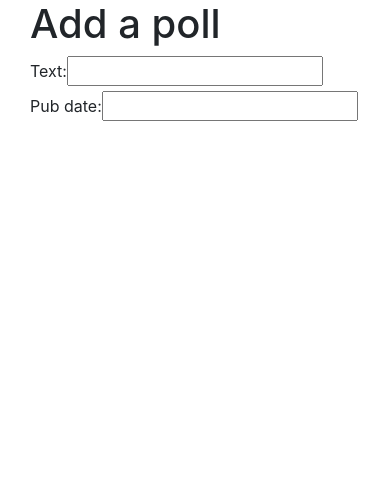
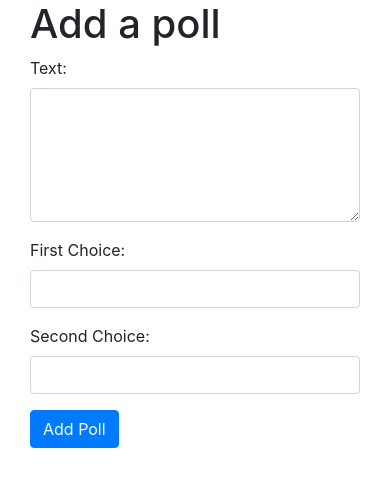
Before and after one commit to philippbruhin/pollme, a Django app: page /polls/add/ in a window 390 px wide. Shown: the part 56-543 px from the top of the page. Run offline with Django 3.2, Linux system fonts and the light colour scheme; the visitor is signed in with stand-in values (Sample User, id 1); some libraries are stand-ins or nearby versions.

Commit message:
styled add poll form

```diff
--- a/pollme/polls/forms.py
+++ b/pollme/polls/forms.py
@@ -3,6 +3,21 @@ from django import forms
 from .models import Poll
 
 class PollForm(forms.ModelForm):
+
+    choice1 = forms.CharField(
+                    label='First Choice',
+                    max_length=100,
+                    min_length=2,
+                    widget=forms.TextInput(attrs={'class': 'form-control'}))
+
+    choice2 = forms.CharField(
+                    label='Second Choice',
+                    max_length=100,
+                    min_length=2,
+                    widget=forms.TextInput(attrs={'class': 'form-control'}))
     class Meta:
         model = Poll
-        fields = '__all__'
+        fields = ['text', 'choice1', 'choice2']
+        widgets = {
+            'text': forms.Textarea(attrs={"class":"form-control", "rows": 5, "cols": 20})
+        }
--- a/pollme/polls/templates/polls/add_poll.html
+++ b/pollme/polls/templates/polls/add_poll.html
@@ -3,10 +3,19 @@
 {% block content %}
   <div class="container">
     <div class="row">
-      <div class="col">
+      <div class="col-sm-6 offset-sm-3">
         <h1>Add a poll</h1>
-        {{ form }}
-
+        <form action="" method="post">
+            {% csrf_token %}
+            {% for field in form %}
+                <div class="form-group">
+                    {{ field.errors }}
+                    {{ field.label_tag }}
+                    {{ field }}
+                </div>
+            {% endfor %}
+            <button type="submit" class="btn btn-primary">Add Poll</button>
+        </form>
       </div>
     </div>
   </div>
```
